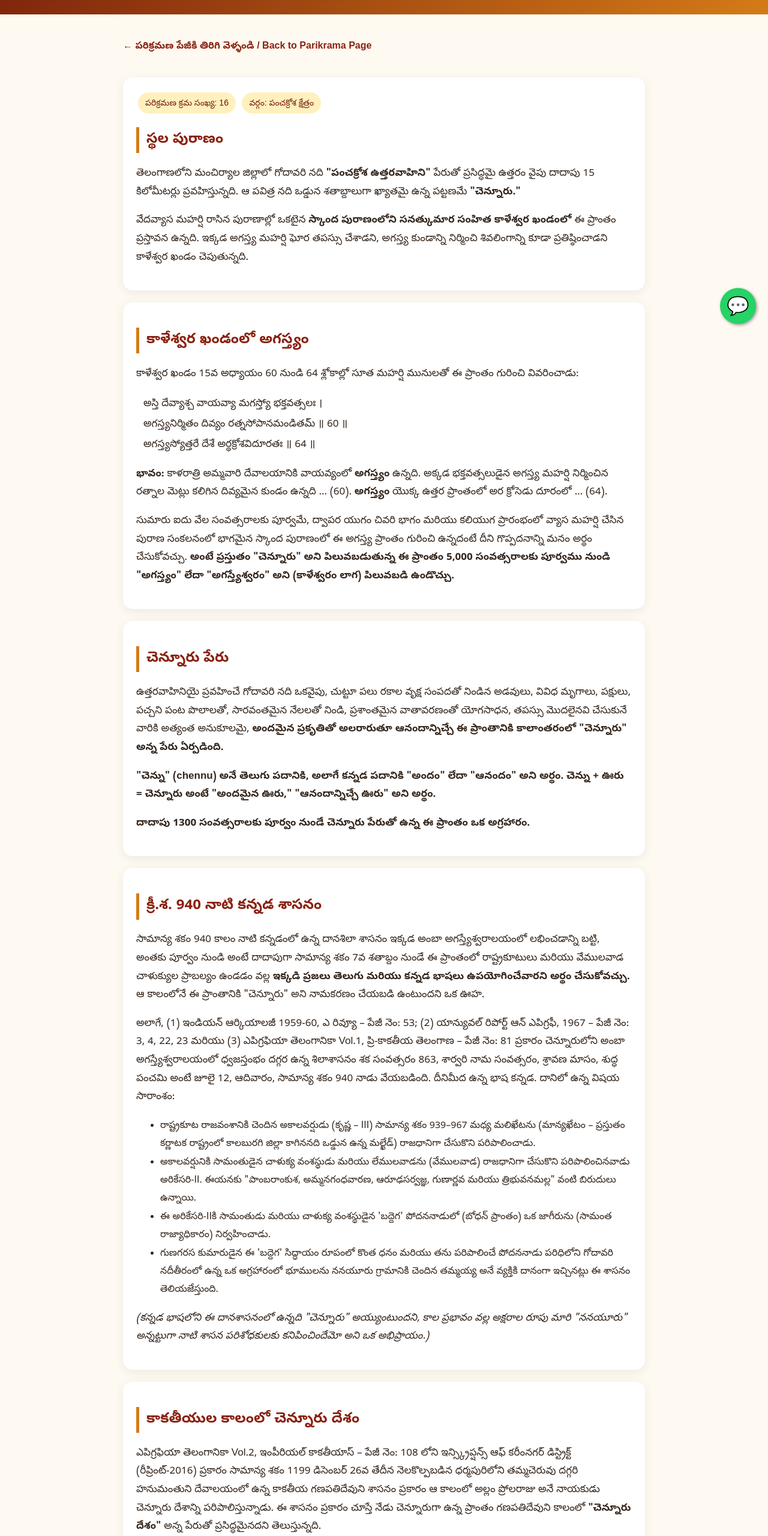
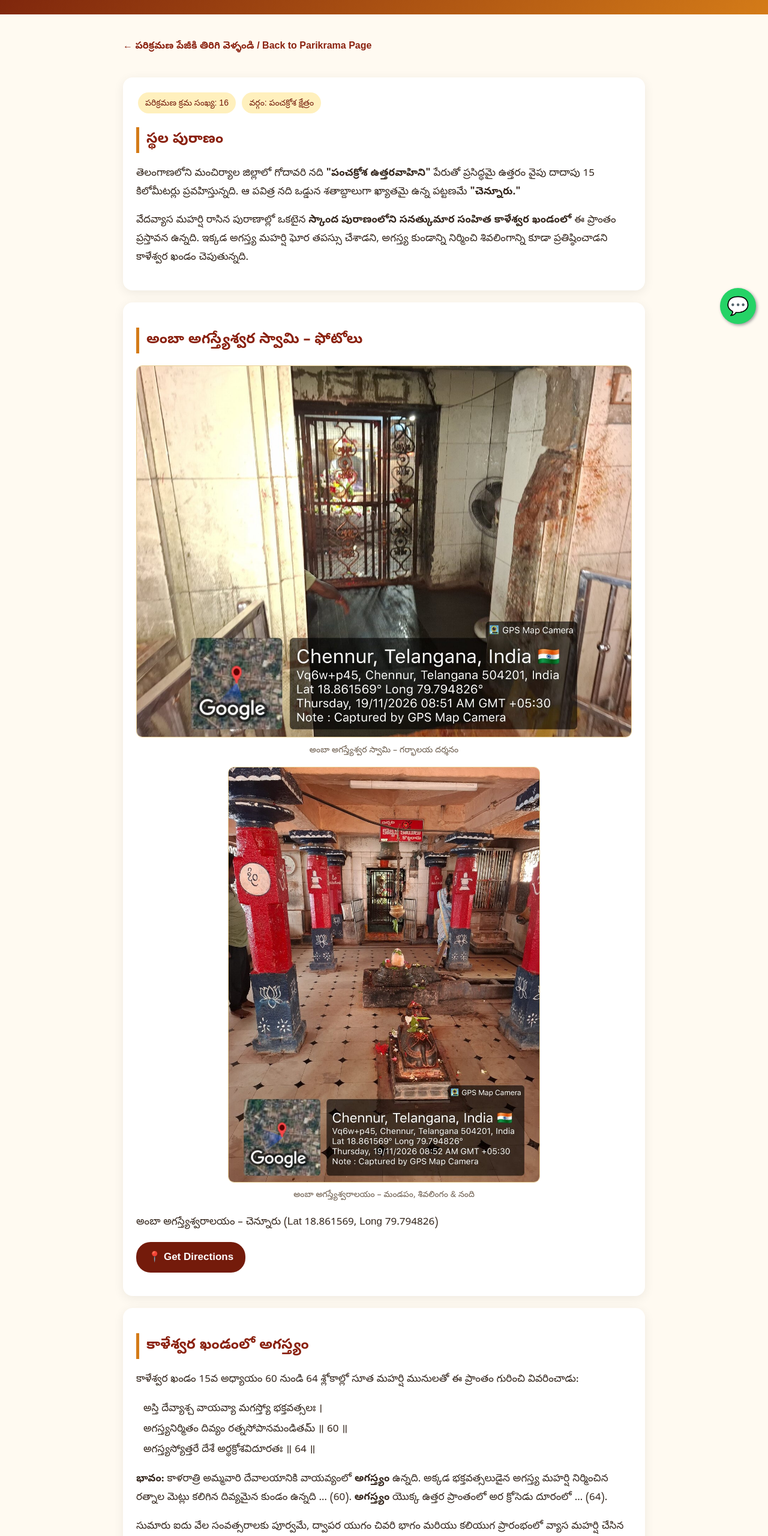
Before and after one commit to rekshetratours/REKSHETRATOURS.GitHub.io, a plain HTML site: page amba-agastheeshwara-chennur.html in a window 1280 px wide. Shown: the part 240-2800 px from the top of the page at 60% size. Drawn offline with Linux system fonts and the light colour scheme.

Commit message:
Add files via upload

```diff
--- a/amba-agastheeshwara-chennur.html
+++ b/amba-agastheeshwara-chennur.html
@@ -55,11 +55,24 @@ footer a{color:#ffd28a}
 <p class="te">వేదవ్యాస మహర్షి రాసిన పురాణాల్లో ఒకటైన <b>స్కాంద పురాణంలోని సనత్కుమార సంహిత కాళేశ్వర ఖండంలో</b> ఈ ప్రాంతం ప్రస్తావన ఉన్నది. ఇక్కడ అగస్త్య మహర్షి ఘోర తపస్సు చేశాడని, అగస్త్య కుండాన్ని నిర్మించి శివలింగాన్ని కూడా ప్రతిష్ఠించాడని కాళేశ్వర ఖండం చెపుతున్నది.</p>
 </section>
 <section>
+<h2 class="te">అంబా అగస్త్యేశ్వర స్వామి – ఫోటోలు</h2>
+<figure style="margin:14px 0;text-align:center"><img src="amba-agastheeshwara-1.jpg" alt="అంబా అగస్త్యేశ్వర స్వామి గర్భాలయ దర్శనం, చెన్నూరు – Amba Agasteshwara Swamy, Chennur" width="1400" height="1050" style="max-width:100%;height:auto;border-radius:10px;border:1px solid #e8cf94" loading="lazy"><figcaption class="te" style="font-size:14px;color:#6a5a4a">అంబా అగస్త్యేశ్వర స్వామి – గర్భాలయ దర్శనం</figcaption></figure>
+<figure style="margin:14px 0;text-align:center"><img src="amba-agastheeshwara-2.jpg" alt="అంబా అగస్త్యేశ్వరాలయం మండపం, శివలింగం, నంది, చెన్నూరు – Amba Agasteshwara temple mandapam, Chennur" width="1000" height="1333" style="max-width:100%;max-width:min(100%,520px);height:auto;border-radius:10px;border:1px solid #e8cf94" loading="lazy"><figcaption class="te" style="font-size:14px;color:#6a5a4a">అంబా అగస్త్యేశ్వరాలయం – మండపం, శివలింగం &amp; నంది</figcaption></figure>
+<p class="te">అంబా అగస్త్యేశ్వరాలయం – చెన్నూరు (Lat 18.861569, Long 79.794826)</p>
+<p><a href="https://www.google.com/maps/dir/?api=1&amp;destination=18.861569,79.794826&amp;travelmode=driving" target="_blank" rel="noopener" style="display:inline-block;background:#741b0b;color:#fff;text-decoration:none;font-weight:700;padding:10px 20px;border-radius:24px">📍 Get Directions</a></p>
+</section>
+<section>
 <h2 class="te">కాళేశ్వర ఖండంలో అగస్త్యం</h2>
 <p class="te">కాళేశ్వర ఖండం 15వ అధ్యాయం 60 నుండి 64 శ్లోకాల్లో సూత మహర్షి మునులతో ఈ ప్రాంతం గురించి వివరించాడు:</p>
 <p class="te" style="line-height:2;margin-left:12px">అస్తి దేవ్యాశ్చ వాయవ్యా మగస్త్యో భక్తవత్సలః ।<br>అగస్త్యనిర్మితం దివ్యం రత్నసోపానమండితమ్ ॥ 60 ॥<br>అగస్త్యస్యోత్తరే దేశే అర్థక్రోశవిదూరతః ॥ 64 ॥</p>
 <p class="te"><b>భావం:</b> కాళరాత్రి అమ్మవారి దేవాలయానికి వాయవ్యంలో <b>అగస్త్యం</b> ఉన్నది. అక్కడ భక్తవత్సలుడైన అగస్త్య మహర్షి నిర్మించిన రత్నాల మెట్లు కలిగిన దివ్యమైన కుండం ఉన్నది … (60). <b>అగస్త్యం</b> యొక్క ఉత్తర ప్రాంతంలో అర క్రోసెడు దూరంలో … (64).</p>
 <p class="te">సుమారు ఐదు వేల సంవత్సరాలకు పూర్వమే, ద్వాపర యుగం చివరి భాగం మరియు కలియుగ ప్రారంభంలో వ్యాస మహర్షి చేసిన పురాణ సంకలనంలో భాగమైన స్కాంద పురాణంలో ఈ అగస్త్య ప్రాంతం గురించి ఉన్నదంటే దీని గొప్పదనాన్ని మనం అర్థం చేసుకోవచ్చు. <b>అంటే ప్రస్తుతం "చెన్నూరు" అని పిలువబడుతున్న ఈ ప్రాంతం 5,000 సంవత్సరాలకు పూర్వము నుండి "అగస్త్యం" లేదా "అగస్త్యేశ్వరం" అని (కాళేశ్వరం లాగ) పిలువబడి ఉండొచ్చు.</b></p>
+</section>
+<section>
+<h2 class="te">అగస్త్య గుండం</h2>
+<figure style="margin:14px 0;text-align:center"><img src="agastya-gundam.jpg" alt="అగస్త్య గుండం మధ్యలో శివాలయం, చెన్నూరు – Agastya Gundam, Chennur" width="1400" height="1050" style="max-width:100%;height:auto;border-radius:10px;border:1px solid #e8cf94" loading="lazy"><figcaption class="te" style="font-size:14px;color:#6a5a4a">అగస్త్య గుండం – గుండం మధ్యలో శివాలయానికి దారి</figcaption></figure>
+<p class="te">అగస్త్య గుండం – చెన్నూరు (Lat 18.862024, Long 79.793167)</p>
+<p><a href="https://www.google.com/maps/dir/?api=1&amp;destination=18.862024,79.793167&amp;travelmode=driving" target="_blank" rel="noopener" style="display:inline-block;background:#741b0b;color:#fff;text-decoration:none;font-weight:700;padding:10px 20px;border-radius:24px">📍 Get Directions</a></p>
 </section>
 <section>
 <h2 class="te">చెన్నూరు పేరు</h2>
```
Also changed, not shown: agastya-gundam.jpg (added), amba-agastheeshwara-1.jpg (added), amba-agastheeshwara-2.jpg (added).
